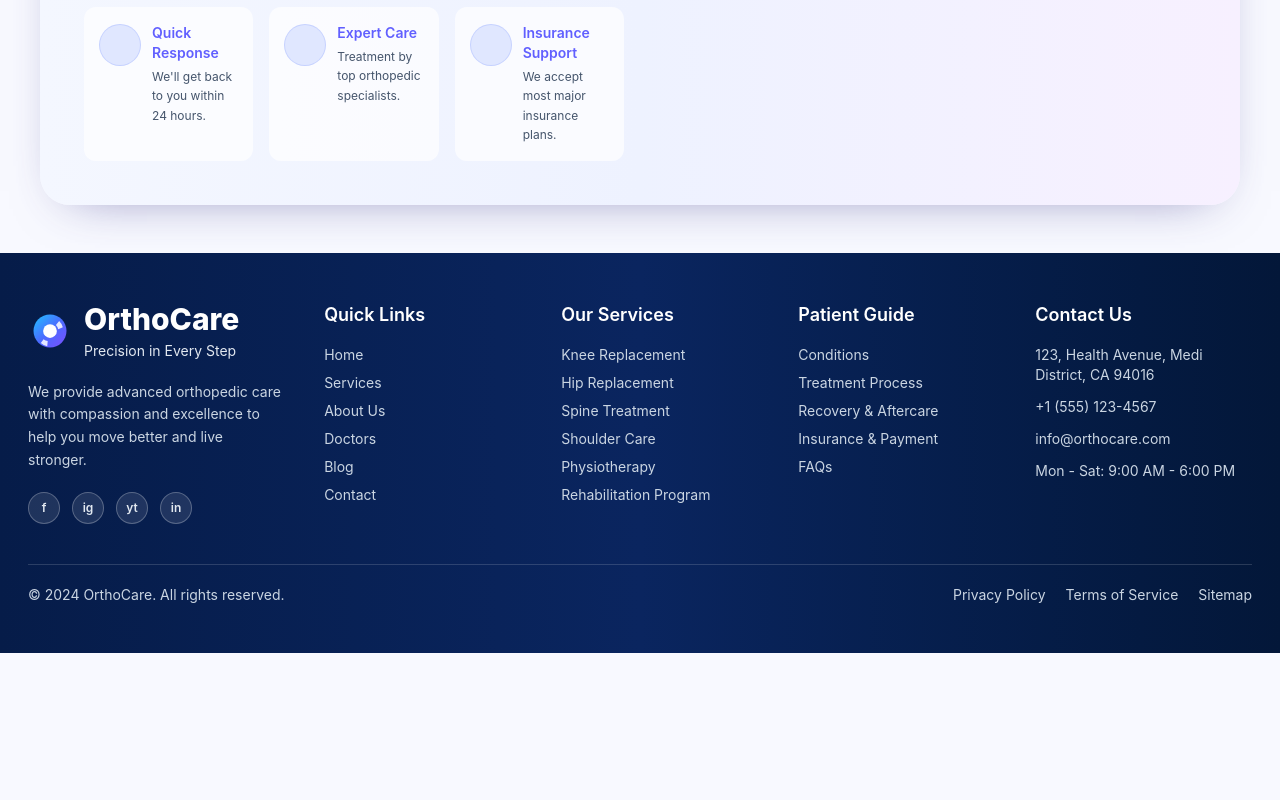
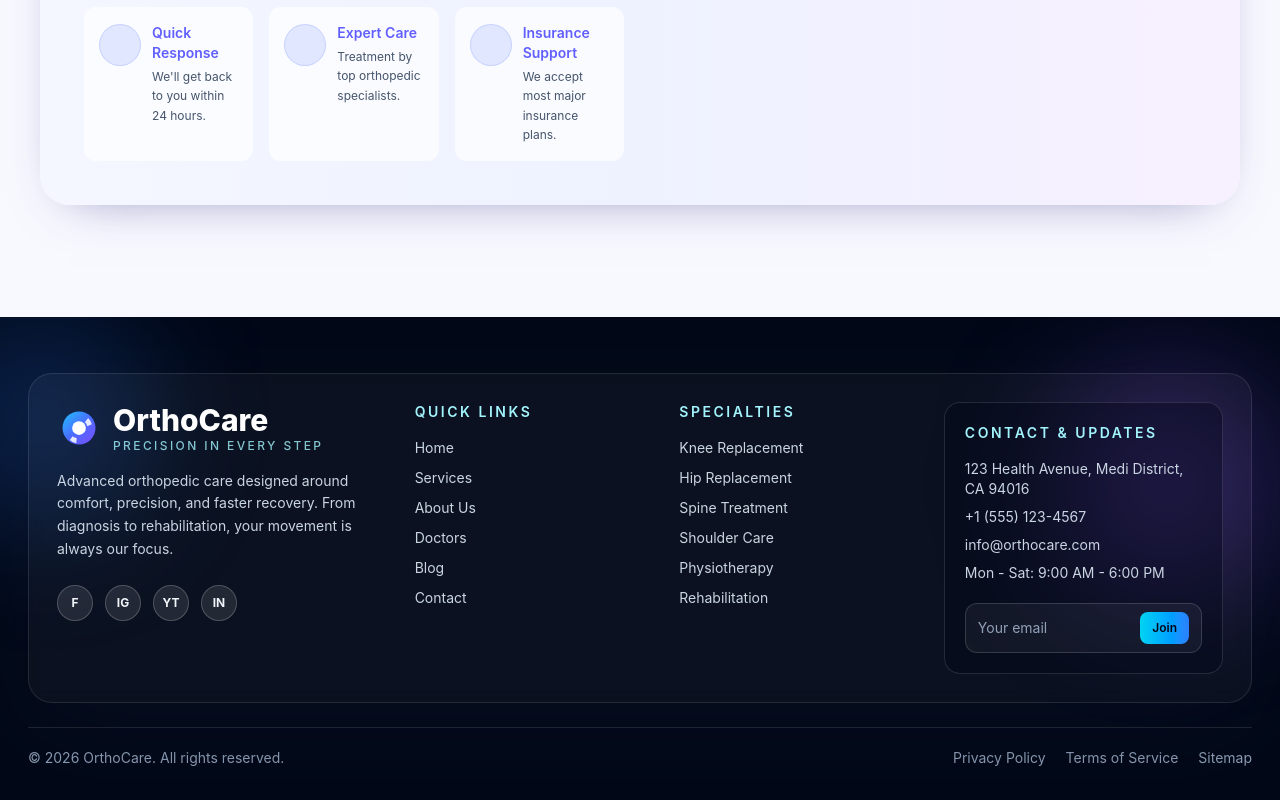
Before and after one commit to asimsharif01/orthocare, a Next.js app: page / in a window 1280 px wide. Shown: the part 3798-4598 px from the top of the page. Before the commit the page ends 4451 px from the top, so only its background shows below. Built offline with nearby package versions, Linux system fonts and the light colour scheme.

Commit message:
Redesign footer with modern visual style

```diff
--- a/src/components/ui/Footer.tsx
+++ b/src/components/ui/Footer.tsx
@@ -1,89 +1,127 @@
 import Image from "next/image";
+import Link from "next/link";
 
-const quickLinks = ["Home", "Services", "About Us", "Doctors", "Blog", "Contact"];
+const quickLinks = [
+  { label: "Home", href: "#" },
+  { label: "Services", href: "#services" },
+  { label: "About Us", href: "#" },
+  { label: "Doctors", href: "#" },
+  { label: "Blog", href: "#" },
+  { label: "Contact", href: "#" },
+];
+
 const services = [
-  "Knee Replacement",
-  "Hip Replacement",
-  "Spine Treatment",
-  "Shoulder Care",
-  "Physiotherapy",
-  "Rehabilitation Program",
+  { label: "Knee Replacement", href: "#" },
+  { label: "Hip Replacement", href: "#" },
+  { label: "Spine Treatment", href: "#" },
+  { label: "Shoulder Care", href: "#" },
+  { label: "Physiotherapy", href: "#" },
+  { label: "Rehabilitation", href: "#" },
 ];
-const guide = ["Conditions", "Treatment Process", "Recovery & Aftercare", "Insurance & Payment", "FAQs"];
+
+const socialLinks = [
+  { label: "Facebook", icon: "f", href: "#" },
+  { label: "Instagram", icon: "ig", href: "#" },
+  { label: "YouTube", icon: "yt", href: "#" },
+  { label: "LinkedIn", icon: "in", href: "#" },
+];
 
 export default function Footer() {
   return (
-    <footer className="bg-gradient-to-r from-[#061c49] via-[#0a255f] to-[#031739] text-white">
-      <div className="mx-auto w-full max-w-[1240px] px-6 py-12 lg:px-2">
-        <div className="grid gap-10 md:grid-cols-2 lg:grid-cols-[1.3fr_1fr_1fr_1fr_1.1fr]">
+    <footer className="relative mt-16 overflow-hidden bg-[#020817] text-white">
+      <div className="pointer-events-none absolute inset-0">
+        <div className="absolute -left-16 top-0 h-52 w-52 rounded-full bg-blue-500/25 blur-3xl" />
+        <div className="absolute right-0 top-14 h-56 w-56 rounded-full bg-violet-500/30 blur-3xl" />
+      </div>
+
+      <div className="relative mx-auto w-full max-w-[1240px] px-6 pb-8 pt-14 lg:px-2">
+        <div className="grid gap-8 rounded-3xl border border-white/10 bg-white/[0.04] p-7 shadow-[0_25px_90px_rgba(15,23,42,0.35)] backdrop-blur-sm lg:grid-cols-[1.4fr_1fr_1fr_1.2fr]">
           <div>
             <div className="flex items-center gap-3">
               <Image src="/orthocare/logo-mark.svg" alt="OrthoCare logo" width={44} height={44} />
               <div>
                 <h3 className="text-3xl font-extrabold">OrthoCare</h3>
-                <p className="mt-1 text-sm text-slate-200">Precision in Every Step</p>
+                <p className="text-xs font-medium uppercase tracking-[0.2em] text-cyan-200/80">Precision in Every Step</p>
               </div>
             </div>
-            <p className="mt-5 max-w-xs text-sm leading-relaxed text-slate-300">
-              We provide advanced orthopedic care with compassion and excellence to help you move better and live
-              stronger.
+            <p className="mt-4 max-w-sm text-sm leading-relaxed text-slate-300">
+              Advanced orthopedic care designed around comfort, precision, and faster recovery. From diagnosis to rehabilitation,
+              your movement is always our focus.
             </p>
-            <div className="mt-5 flex gap-3 text-xs text-slate-200">
-              {['f', 'ig', 'yt', 'in'].map((social) => (
-                <span
-                  key={social}
-                  className="flex h-8 w-8 items-center justify-center rounded-full border border-white/25 bg-white/10 font-semibold"
+            <div className="mt-6 flex flex-wrap gap-3 text-xs text-slate-100">
+              {socialLinks.map((social) => (
+                <Link
+                  key={social.label}
+                  href={social.href}
+                  aria-label={social.label}
+                  className="flex h-9 w-9 items-center justify-center rounded-full border border-white/20 bg-white/10 font-bold uppercase transition-all hover:-translate-y-0.5 hover:bg-cyan-400/20"
                 >
-                  {social}
-                </span>
+                  {social.icon}
+                </Link>
               ))}
             </div>
           </div>
 
           <div>
-            <h4 className="text-lg font-semibold">Quick Links</h4>
-            <ul className="mt-4 space-y-2 text-sm text-slate-300">
+            <h4 className="text-sm font-semibold uppercase tracking-[0.18em] text-cyan-200">Quick Links</h4>
+            <ul className="mt-4 space-y-2.5 text-sm text-slate-300">
               {quickLinks.map((item) => (
-                <li key={item}>{item}</li>
+                <li key={item.label}>
+                  <Link href={item.href} className="transition-colors hover:text-white">
+                    {item.label}
+                  </Link>
+                </li>
               ))}
             </ul>
           </div>
 
           <div>
-            <h4 className="text-lg font-semibold">Our Services</h4>
-            <ul className="mt-4 space-y-2 text-sm text-slate-300">
+            <h4 className="text-sm font-semibold uppercase tracking-[0.18em] text-cyan-200">Specialties</h4>
+            <ul className="mt-4 space-y-2.5 text-sm text-slate-300">
               {services.map((item) => (
-                <li key={item}>{item}</li>
+                <li key={item.label}>
+                  <Link href={item.href} className="transition-colors hover:text-white">
+                    {item.label}
+                  </Link>
+                </li>
               ))}
             </ul>
           </div>
 
-          <div>
-            <h4 className="text-lg font-semibold">Patient Guide</h4>
+          <div className="rounded-2xl border border-white/12 bg-slate-950/40 p-5">
+            <h4 className="text-sm font-semibold uppercase tracking-[0.18em] text-cyan-200">Contact & Updates</h4>
             <ul className="mt-4 space-y-2 text-sm text-slate-300">
-              {guide.map((item) => (
-                <li key={item}>{item}</li>
-              ))}
-            </ul>
-          </div>
-
-          <div>
-            <h4 className="text-lg font-semibold">Contact Us</h4>
-            <ul className="mt-4 space-y-3 text-sm text-slate-300">
-              <li>123, Health Avenue, Medi District, CA 94016</li>
+              <li>123 Health Avenue, Medi District, CA 94016</li>
               <li>+1 (555) 123-4567</li>
               <li>info@orthocare.com</li>
               <li>Mon - Sat: 9:00 AM - 6:00 PM</li>
             </ul>
+
+            <div className="mt-5 flex items-center rounded-xl border border-white/15 bg-white/5 px-3 py-2">
+              <input
+                type="email"
+                placeholder="Your email"
+                className="w-full bg-transparent text-sm text-white placeholder:text-slate-400 focus:outline-none"
+              />
+              <button className="rounded-lg bg-gradient-to-r from-cyan-400 to-blue-500 px-3 py-2 text-xs font-semibold text-slate-950">
+                Join
+              </button>
+            </div>
           </div>
         </div>
 
-        <div className="mt-10 border-t border-white/15 pt-5 text-sm text-slate-300 md:flex md:items-center md:justify-between">
-          <p>© 2024 OrthoCare. All rights reserved.</p>
-          <div className="mt-3 flex flex-wrap gap-5 md:mt-0">
-            <span>Privacy Policy</span>
-            <span>Terms of Service</span>
-            <span>Sitemap</span>
+        <div className="mt-6 flex flex-col gap-3 border-t border-white/12 pt-5 text-sm text-slate-400 md:flex-row md:items-center md:justify-between">
+          <p>© 2026 OrthoCare. All rights reserved.</p>
+          <div className="flex flex-wrap items-center gap-5">
+            <Link href="#" className="transition-colors hover:text-white">
+              Privacy Policy
+            </Link>
+            <Link href="#" className="transition-colors hover:text-white">
+              Terms of Service
+            </Link>
+            <Link href="#" className="transition-colors hover:text-white">
+              Sitemap
+            </Link>
           </div>
         </div>
       </div>
```
